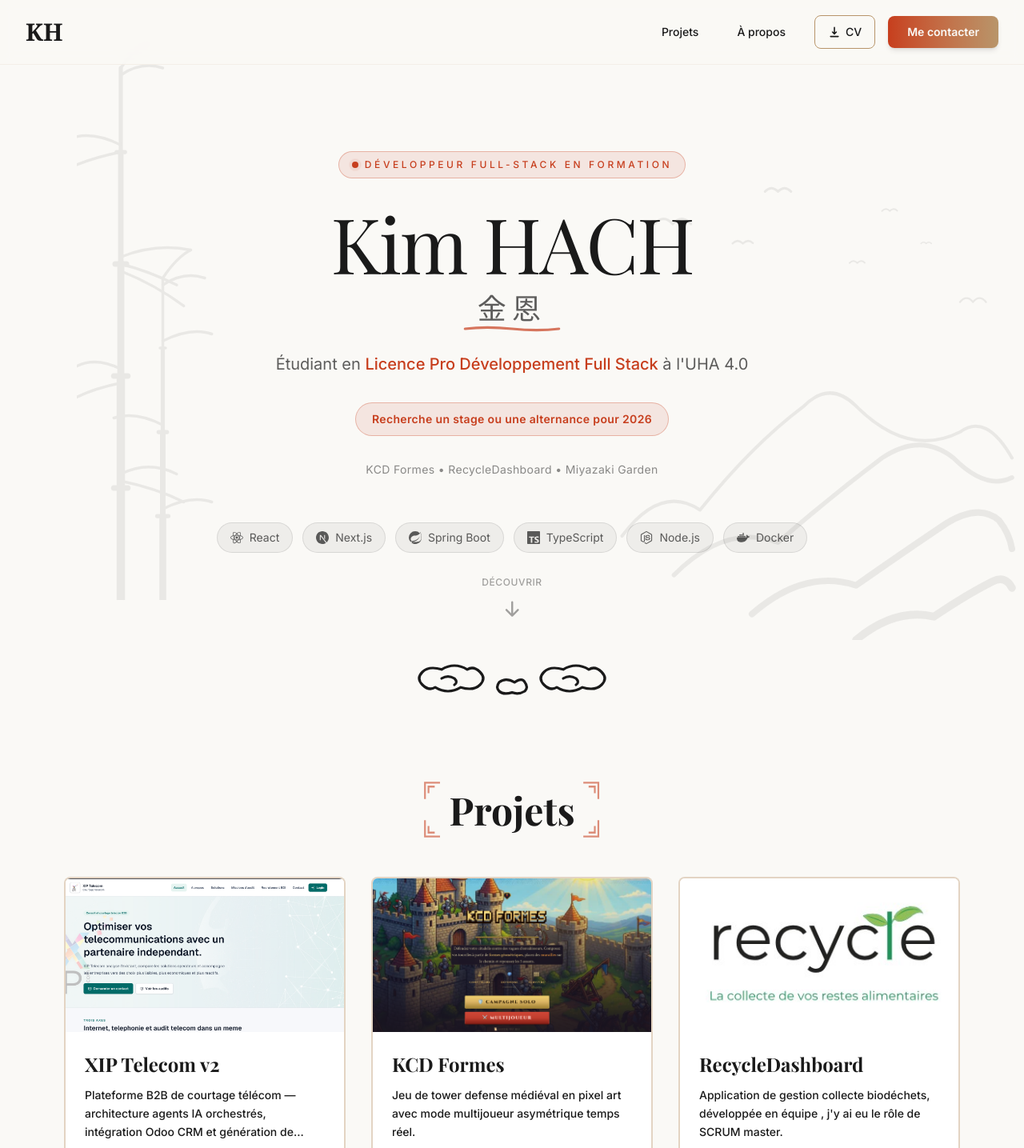
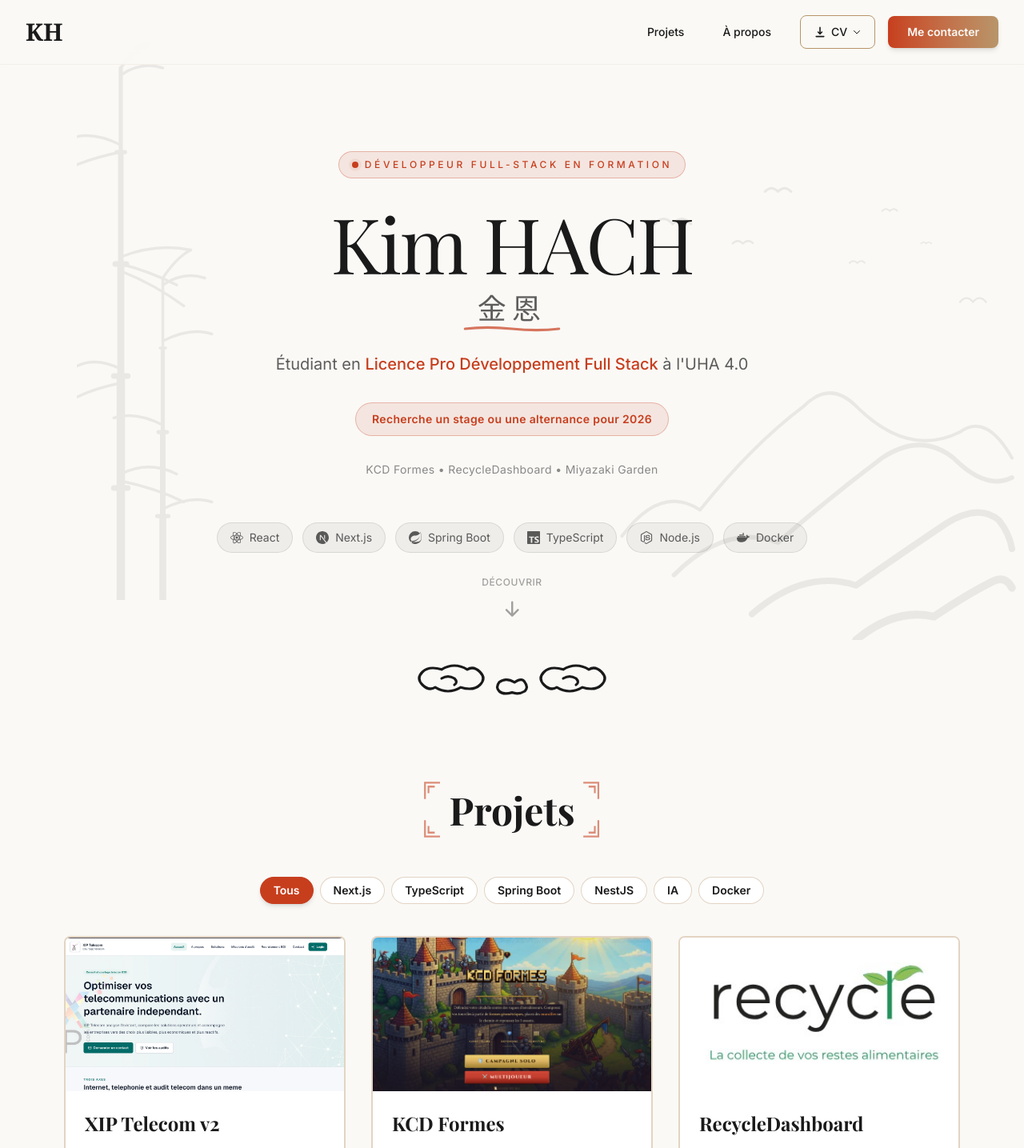
Before and after one commit to hachwilliam89-spec/portfolio-kim, a Next.js app: page / in a window 1280 px wide. Shown: the top 1435 px of the page at 80% size. Built offline with nearby package versions, Linux system fonts and the light colour scheme; a web font is replaced by a local one.

Commit message:
cv anglais et fr maj + amleioration front de la page

```diff
--- a/app/layout.tsx
+++ b/app/layout.tsx
@@ -25,18 +25,18 @@
 
 export const metadata: Metadata = {
     title: 'Kim HACH — Développeur Full Stack',
-    description: 'Portfolio de Kim HACH, développeur full-stack en formation. Projets : Miyazaki-Garden, COS Strasbourg, Application RH. React, Next.js, Node.js, TypeScript.',
-    keywords: ['développeur', 'full stack', 'react', 'next.js', 'node.js', 'typescript', 'portfolio', 'kim hach', 'stage', 'alternance'],
+    description: 'Portfolio de Kim HACH, développeur Full Stack (Licence Pro UHA 4.0). Projets : XIP Telecom v2 (agents IA, Odoo), RecycleDashboard, KCD Formes, COS Strasbourg. Stack : Next.js, TypeScript, NestJS, Spring Boot, Docker, PostgreSQL.',
+    keywords: ['développeur', 'full stack', 'react', 'next.js', 'nestjs', 'spring boot', 'node.js', 'typescript', 'docker', 'postgresql', 'agents ia', 'openai', 'portfolio', 'kim hach', 'stage', 'alternance', 'uha 4.0', 'mulhouse', 'drizzle orm', 'vitest'],
     authors: [{ name: 'Kim HACH' }],
     creator: 'Kim HACH',
-    metadataBase: new URL('https://portfolio-kim-liart.vercel.app'),
+    metadataBase: new URL('https://portfolio-kim.vercel.app'),
     openGraph: {
         type: 'website',
         locale: 'fr_FR',
-        url: 'https://portfolio-kim-liart.vercel.app',
+        url: 'https://portfolio-kim.vercel.app',
         siteName: 'Kim HACH — Portfolio',
         title: 'Kim HACH — Développeur Full Stack',
-        description: 'Développeur full-stack en reconversion. React, Next.js, Node.js, TypeScript. Découvrez mes projets et contactez-moi.',
+        description: 'Développeur Full Stack — Next.js, TypeScript, NestJS, Spring Boot, agents IA. 6 projets dont XIP Telecom v2 (plateforme B2B avec orchestration IA). Disponible en stage ou alternance.',
         images: [
             {
                 url: '/og-image.png',
@@ -49,7 +49,7 @@
     twitter: {
         card: 'summary_large_image',
         title: 'Kim HACH — Développeur Full Stack',
-        description: 'Développeur full-stack en reconversion. React, Next.js, Node.js, TypeScript.',
+        description: 'Développeur Full Stack — Next.js, TypeScript, NestJS, Spring Boot, agents IA. Disponible en stage ou alternance.',
         images: ['/og-image.png'],
     },
     icons: {
@@ -112,10 +112,10 @@
             <ChineseGreekPattern />
 
             <div className="relative z-10 pt-1">
-                <p className="mb-1">© 2025 Kim HACH — Étudiant en Licence Pro Développement Full Stack</p>
+                <p className="mb-1">© 2026 Kim HACH — Étudiant en Licence Pro Développement Full Stack</p>
                 <div className="flex justify-center gap-6 text-gold">
                     <a
-                        href="https://www.linkedin.com/in/kim-hach"
+                        href="https://www.linkedin.com/in/william-hach-31117b407/"
                         target="_blank"
                         rel="noopener noreferrer"
                         aria-label="Voir mon profil LinkedIn"
--- a/components/About.tsx
+++ b/components/About.tsx
@@ -1,7 +1,7 @@
 'use client';
 
 import { motion } from 'framer-motion';
-import { SiReact, SiNextdotjs, SiTypescript, SiTailwindcss, SiFramer, SiNodedotjs, SiPrisma, SiPhp, SiPostgresql, SiMysql, SiDocker, SiGit, SiGitlab, SiSpring, SiMariadb } from 'react-icons/si';
+import { SiReact, SiNextdotjs, SiTypescript, SiTailwindcss, SiFramer, SiNodedotjs, SiNestjs, SiPrisma, SiPhp, SiPostgresql, SiMysql, SiDocker, SiGit, SiGitlab, SiSpring, SiMariadb } from 'react-icons/si';
 import SectionTitle from './SectionTitle';
 
 const techIcons: { [key: string]: any } = {
@@ -11,9 +11,12 @@
     'Tailwind CSS': SiTailwindcss,
     'Framer Motion': SiFramer,
     'Node.js': SiNodedotjs,
+    'NestJS': SiNestjs,
     'Spring Boot': SiSpring,
     'API REST': null,
     'Prisma': SiPrisma,
+    'Drizzle ORM': null,
+    'Zod': null,
     'PHP': SiPhp,
     'PostgreSQL': SiPostgresql,
     'MariaDB': SiMariadb,
@@ -22,13 +25,17 @@
     'Git': SiGit,
     'GitLab': SiGitlab,
     'Scrum': null,
+    'OpenAI / Anthropic': null,
+    'n8n': null,
+    'Vitest': null,
 };
 
 const skills = [
     { category: 'Frontend', items: ['React', 'Next.js', 'TypeScript', 'Tailwind CSS', 'Framer Motion'] },
-    { category: 'Backend', items: ['Spring Boot', 'Node.js', 'API REST', 'Prisma', 'PHP'] },
+    { category: 'Backend', items: ['NestJS', 'Spring Boot', 'Node.js', 'API REST', 'Prisma', 'Drizzle ORM', 'Zod', 'PHP'] },
     { category: 'Base de données', items: ['PostgreSQL', 'MariaDB', 'MySQL'] },
-    { category: 'DevOps & Outils', items: ['Docker', 'Git', 'GitLab', 'Scrum'] },
+    { category: 'IA & Intégrations', items: ['OpenAI / Anthropic', 'n8n'] },
+    { category: 'DevOps & Outils', items: ['Docker', 'Git', 'GitLab', 'Vitest', 'Scrum'] },
 ];
 
 function ChineseSeal() {
@@ -88,13 +95,13 @@
                     <h3 className="font-display text-2xl font-bold text-vermillon mb-5">Parcours</h3>
                     <div className="space-y-4 text-sm text-ink leading-relaxed font-medium">
                         <p>
-                            Ancien <strong className="text-ink font-bold">responsable logistique dans une holding de transport</strong>, j&apos;ai acquis une solide expérience en gestion de projet, coordination d&apos;équipes et résolution de problèmes complexes sous pression.
+                            <strong className="text-ink font-bold">6 ans de management opérationnel</strong> en tant que responsable logistique m&apos;ont appris ce que peu de devs juniors maîtrisent : la rigueur sous pression, la coordination d&apos;équipes et la vision métier orientée résultat.
                         </p>
                         <p>
-                            Curieux et à la recherche d&apos;un nouveau défi, j&apos;ai entamé une reconversion vers le <strong className="text-ink font-bold">développement web</strong> — un domaine qui allie logique, créativité et apprentissage permanent.
+                            Ma <strong className="text-ink font-bold">Licence en Économie</strong> (Paris 1 Panthéon-Sorbonne) me donne une lecture différente des projets — je comprends les enjeux business derrière le code, pas seulement la technique.
                         </p>
                         <p>
-                            Aujourd&apos;hui en formation intensive, mes projets récents (KCD Formes, RecycleDashboard, Miyazaki Garden) illustrent ma capacité à concevoir et déployer des solutions complètes. Mon parcours en logistique m&apos;apporte une rigueur et une vision métier que peu de développeurs juniors possèdent.
+                            Aujourd&apos;hui en <strong className="text-ink font-bold">Licence Pro Développement Full Stack</strong> à l&apos;UHA 4.0, j&apos;ai conçu une plateforme B2B avec agents IA orchestrés (XIP Telecom), piloté une équipe en Scrum Master (RecycleDashboard), et livré un jeu multijoueur temps réel en autonomie (KCD Formes).
                         </p>
                     </div>
                     <ChineseSeal />
--- a/components/Contact.tsx
+++ b/components/Contact.tsx
@@ -254,7 +254,7 @@
                         </a>
 
                         <a
-                            href="https://www.linkedin.com/in/kim-hach"
+                            href="https://www.linkedin.com/in/william-hach-31117b407/"
                             target="_blank"
                             rel="noopener noreferrer"
                             aria-label="Voir mon profil LinkedIn"
@@ -265,7 +265,7 @@
                             </svg>
                             <div className="flex-1">
                                 <p className="font-semibold text-ink group-hover:text-vermillon transition-colors">LinkedIn</p>
-                                <p className="text-xs text-ink/80">kim-hach</p>
+                                <p className="text-xs text-ink/80">william-hach-31117b407</p>
                             </div>
                             <svg className="w-5 h-5 text-ink/60 group-hover:text-vermillon group-hover:translate-x-1 transition-all" fill="none" stroke="currentColor" viewBox="0 0 24 24" aria-hidden="true">
                                 <path strokeLinecap="round" strokeLinejoin="round" strokeWidth={2} d="M9 5l7 7-7 7" />
--- a/components/Navbar.tsx
+++ b/components/Navbar.tsx
@@ -8,6 +8,7 @@
     const [scrolled, setScrolled] = useState(false);
     const [activeSection, setActiveSection] = useState('');
     const [mobileMenuOpen, setMobileMenuOpen] = useState(false);
+    const [cvDropdownOpen, setCvDropdownOpen] = useState(false);
 
     useEffect(() => {
         const handleScroll = () => {
@@ -88,16 +89,67 @@
                                 </button>
                             ))}
 
-                            {/* Bouton CV - contraste amélioré */}
-                            <a
-                                href="/CV_Kim_HACH_Developpeur_Fullstack.pdf"
-                                download
-                                aria-label="Télécharger mon CV en PDF"
-                                className="ml-2 px-4 py-2.5 text-sm font-medium text-ink border border-gold rounded-lg hover:bg-gold/10 hover:border-gold transition-all duration-200 flex items-center gap-1.5"
-                            >
-                                <HiDownload className="w-4 h-4" aria-hidden="true" />
-                                CV
-                            </a>
+                            {/* Bouton CV avec dropdown */}
+                            <div className="relative ml-2">
+                                <button
+                                    onClick={() => setCvDropdownOpen(!cvDropdownOpen)}
+                                    aria-label="Télécharger mon CV"
+                                    aria-expanded={cvDropdownOpen}
+                                    className="px-4 py-2.5 text-sm font-medium text-ink border border-gold rounded-lg hover:bg-gold/10 hover:border-gold transition-all duration-200 flex items-center gap-1.5"
+                                >
+                                    <HiDownload className="w-4 h-4" aria-hidden="true" />
+                                    CV
+                                    <svg className={`w-3 h-3 transition-transform duration-200 ${cvDropdownOpen ? 'rotate-180' : ''}`} fill="none" stroke="currentColor" viewBox="0 0 24 24" aria-hidden="true">
+                                        <path strokeLinecap="round" strokeLinejoin="round" strokeWidth={2} d="M19 9l-7 7-7-7" />
+                                    </svg>
+                                </button>
+                                <AnimatePresence>
+                                    {cvDropdownOpen && (
+                                        <>
+                                            <motion.div
+                                                initial={{ opacity: 0 }}
+                                                animate={{ opacity: 1 }}
+                                                exit={{ opacity: 0 }}
+                                                className="fixed inset-0 z-40"
+                                                onClick={() => setCvDropdownOpen(false)}
+                                            />
+                                            <motion.div
+                                                initial={{ opacity: 0, y: -8 }}
+                                                animate={{ opacity: 1, y: 0 }}
+                                                exit={{ opacity: 0, y: -8 }}
+                                                transition={{ duration: 0.15 }}
+                                                className="absolute right-0 top-full mt-2 w-52 bg-washi border border-gold/30 rounded-xl shadow-xl z-50 overflow-hidden"
+                                            >
+                                                <a
+                                                    href="/CV_Kim_HACH_Developpeur_Fullstack.pdf"
+                                                    download
+                                                    onClick={() => setCvDropdownOpen(false)}
+                                                    className="flex items-center gap-3 px-4 py-3 text-sm text-ink hover:bg-gold/10 transition-colors duration-150"
+                                                >
+                                                    <span className="text-lg">🇫🇷</span>
+                                                    <div>
+                                                        <div className="font-semibold">CV Français</div>
+                                                        <div className="text-xs text-ink/50">Format français</div>
+                                                    </div>
+                                                </a>
+                                                <div className="border-t border-gold/20" />
+                                                <a
+                                                    href="/CV_Kim_HACH_Resume_US.pdf"
+                                                    download
+                                                    onClick={() => setCvDropdownOpen(false)}
+                                                    className="flex items-center gap-3 px-4 py-3 text-sm text-ink hover:bg-gold/10 transition-colors duration-150"
+                                                >
+                                                    <span className="text-lg">🇺🇸</span>
+                                                    <div>
+                                                        <div className="font-semibold">Resume (US)</div>
+                                                        <div className="text-xs text-ink/50">American format</div>
+                                                    </div>
+                                                </a>
+                                            </motion.div>
+                                        </>
+                                    )}
+                                </AnimatePresence>
+                            </div>
 
                             {/* CTA Button */}
                             <button
@@ -187,18 +239,30 @@
                                         </motion.button>
                                     ))}
 
-                                    {/* Bouton CV Mobile - contraste amélioré */}
+                                    {/* Boutons CV Mobile */}
                                     <motion.a
                                         href="/CV_Kim_HACH_Developpeur_Fullstack.pdf"
                                         download
                                         initial={{ opacity: 0, x: 20 }}
                                         animate={{ opacity: 1, x: 0 }}
                                         transition={{ delay: 0.24, duration: 0.3 }}
-                                        aria-label="Télécharger mon CV en PDF"
-                                        className="w-full flex items-center justify-center gap-2 px-5 py-4 rounded-lg font-medium text-ink border border-gold hover:bg-gold/10 transition-all duration-200"
+                                        onClick={() => setMobileMenuOpen(false)}
+                                        className="w-full flex items-center gap-3 px-5 py-4 rounded-lg font-medium text-ink border border-gold hover:bg-gold/10 transition-all duration-200"
                                     >
                                         <HiDownload className="w-5 h-5" aria-hidden="true" />
-                                        Télécharger CV
+                                        <span>🇫🇷 CV Français</span>
+                                    </motion.a>
+                                    <motion.a
+                                        href="/CV_Kim_HACH_Resume_US.pdf"
+                                        download
+                                        initial={{ opacity: 0, x: 20 }}
+                                        animate={{ opacity: 1, x: 0 }}
+                                        transition={{ delay: 0.28, duration: 0.3 }}
+                                        onClick={() => setMobileMenuOpen(false)}
+                                        className="w-full flex items-center gap-3 px-5 py-4 rounded-lg font-medium text-ink border border-gold hover:bg-gold/10 transition-all duration-200"
+                                    >
+                                        <HiDownload className="w-5 h-5" aria-hidden="true" />
+                                        <span>🇺🇸 Resume (US)</span>
                                     </motion.a>
                                 </div>
 
--- a/components/Projects.tsx
+++ b/components/Projects.tsx
@@ -53,6 +53,16 @@
     'Vitest': null,
     'XML-RPC': null,
 };
+
+const FILTERS = [
+    { label: 'Tous', value: 'all' },
+    { label: 'Next.js', value: 'Next.js' },
+    { label: 'TypeScript', value: 'TypeScript' },
+    { label: 'Spring Boot', value: 'Spring Boot' },
+    { label: 'NestJS', value: 'NestJS' },
+    { label: 'IA', value: 'OpenAI' },
+    { label: 'Docker', value: 'Docker' },
+];
 
 const projects: Project[] = [
     {
@@ -168,14 +178,36 @@
 
 export default function Projects() {
     const [selectedProject, setSelectedProject] = useState<Project | null>(null);
+    const [activeFilter, setActiveFilter] = useState('all');
+
+    const filtered = activeFilter === 'all'
+        ? projects
+        : projects.filter(p => p.tech.some(t => t.includes(activeFilter)));
 
     return (
         <>
             <section id="projects" className="max-w-6xl mx-auto px-4 py-20">
                 <SectionTitle>Projets</SectionTitle>
 
+                {/* Filtres */}
+                <div className="flex flex-wrap gap-2 justify-center mb-10">
+                    {FILTERS.map((f) => (
+                        <button
+                            key={f.value}
+                            onClick={() => setActiveFilter(f.value)}
+                            className={`px-4 py-1.5 rounded-full text-sm font-semibold border transition-all duration-200 ${
+                                activeFilter === f.value
+                                    ? 'bg-vermillon text-white border-vermillon shadow-md'
+                                    : 'bg-white text-ink border-gold/40 hover:border-vermillon hover:text-vermillon'
+                            }`}
+                        >
+                            {f.label}
+                        </button>
+                    ))}
+                </div>
+
                 <div className="grid md:grid-cols-2 lg:grid-cols-3 gap-8 items-stretch">
-                    {projects.map((project, index) => (
+                    {filtered.map((project, index) => (
                         <motion.article
                             key={project.id}
                             initial={{ opacity: 0, y: 30 }}
```
Also changed, not shown: 2 other files (tests, documents, lock files or other folders).
